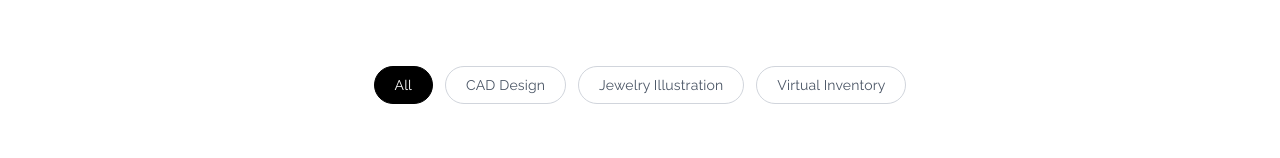
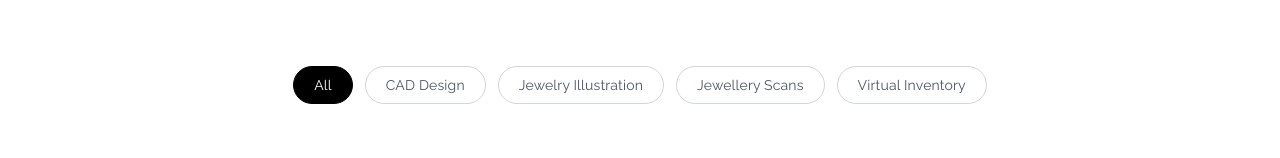
Before and after one commit to Vijendra2016/virtualgoldsmith, a Next.js app: page /portfolio in a window 1280 px wide. Shown: the part 965-1123 px from the top of the page. Built offline with nearby package versions, Linux system fonts and the light colour scheme.

Commit message:
update the images

```diff
--- a/app/portfolio/PortfolioClient.tsx
+++ b/app/portfolio/PortfolioClient.tsx
@@ -145,13 +145,68 @@ const projects = [
     category: "Jewelry Illustration",
   },
   {
+    image: "https://cdn.prod.website-files.com/67860b0fa33a316e96823102/69f2156ac8e5be80f14f3266_1acdef51-38e2-408d-b457-900d086ba7d2.JPG",
+    title: "Scan 1",
+    category: "Jewellery Scans",
+  },
+  {
+    image: "https://cdn.prod.website-files.com/67860b0fa33a316e96823102/69f21598410f457853e9a54f_3a04d5e7-0cc8-422d-ae0b-ce7dce6b1365.JPG",
+    title: "Scan 2",
+    category: "Jewellery Scans",
+  },
+  {
+    image: "https://cdn.prod.website-files.com/67860b0fa33a316e96823102/69f215bf66da740919249fd2_5820AF72-47F3-4017-85D1-ABDE47F1002C.JPG",
+    title: "Scan 3",
+    category: "Jewellery Scans",
+  },
+  {
+    image: "https://cdn.prod.website-files.com/67860b0fa33a316e96823102/69f215e68b4bce1864a37ca5_att.QrjkZwEoQUJUtGaNO-jRHmSfRZGnT_B8nuM-2BEAbF8.JPG",
+    title: "Scan 4",
+    category: "Jewellery Scans",
+  },
+  {
+    image: "https://cdn.prod.website-files.com/67860b0fa33a316e96823102/69f216a6c27a33db321df244_IMG_2088.JPG",
+    title: "Scan 5",
+    category: "Jewellery Scans",
+  },
+  {
+    image: "https://cdn.prod.website-files.com/67860b0fa33a316e96823102/69f216cfe1433ca04609b362_IMG_2223.JPG",
+    title: "Scan 6",
+    category: "Jewellery Scans",
+  },
+  {
+    image: "https://cdn.prod.website-files.com/67860b0fa33a316e96823102/69f21712d1b06b563a791807_IMG_2375.JPG",
+    title: "Scan 7",
+    category: "Jewellery Scans",
+  },
+  {
+    image: "https://cdn.prod.website-files.com/67860b0fa33a316e96823102/69f2173eeab70a16dc917672_IMG_2955.JPG",
+    title: "Scan 8",
+    category: "Jewellery Scans",
+  },
+  {
+    image: "https://cdn.prod.website-files.com/67860b0fa33a316e96823102/69f2175c8626cda95d97c5fb_IMG_2956.JPG",
+    title: "Scan 9",
+    category: "Jewellery Scans",
+  },
+  {
+    image: "https://cdn.prod.website-files.com/67860b0fa33a316e96823102/69f21783774101f2463cb308_IMG_5321.JPG",
+    title: "Scan 10",
+    category: "Jewellery Scans",
+  },
+  {
+    image: "https://cdn.prod.website-files.com/67860b0fa33a316e96823102/69f217ba11c6e2ff620e8abf_IMG_5325.JPG",
+    title: "Scan 11",
+    category: "Jewellery Scans",
+  },
+  {
     image: "https://cdn.prod.website-files.com/67860b0fa33a316e96823102/69a58d5f081a4da94ec4e4c6_pexels-cottonbro-9430438.jpg",
     title: "Signature Pendant Necklace",
     category: "Virtual Inventory",
   },
 ];
 
-const categories = ["All", "CAD Design", "Jewelry Illustration", "Virtual Inventory"];
+const categories = ["All", "CAD Design", "Jewelry Illustration", "Jewellery Scans", "Virtual Inventory"];
 
 export default function PortfolioClient() {
   const [active, setActive] = useState("All");
```
